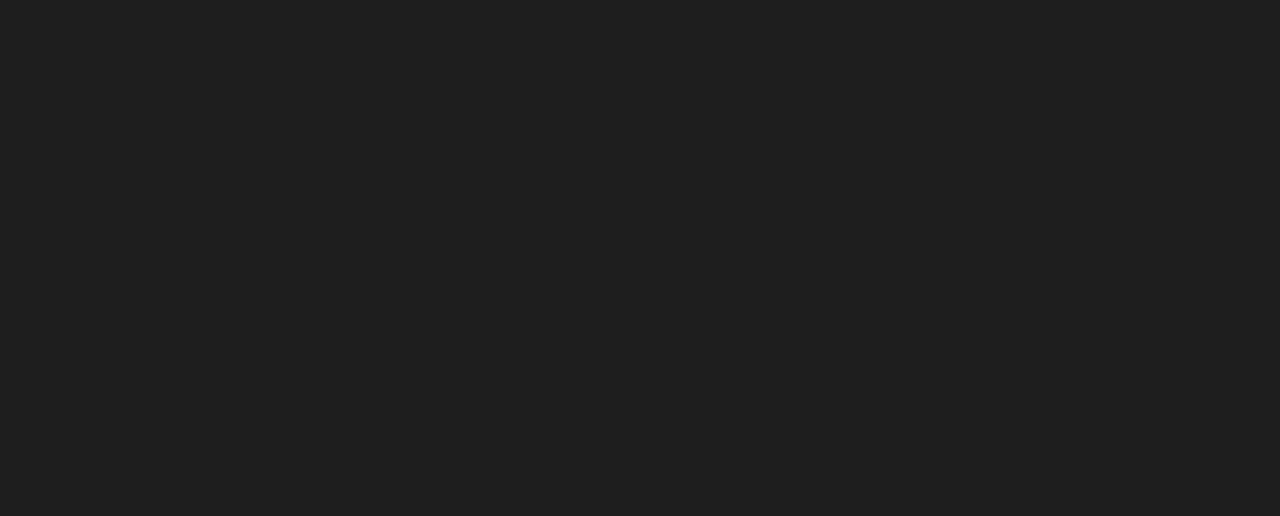
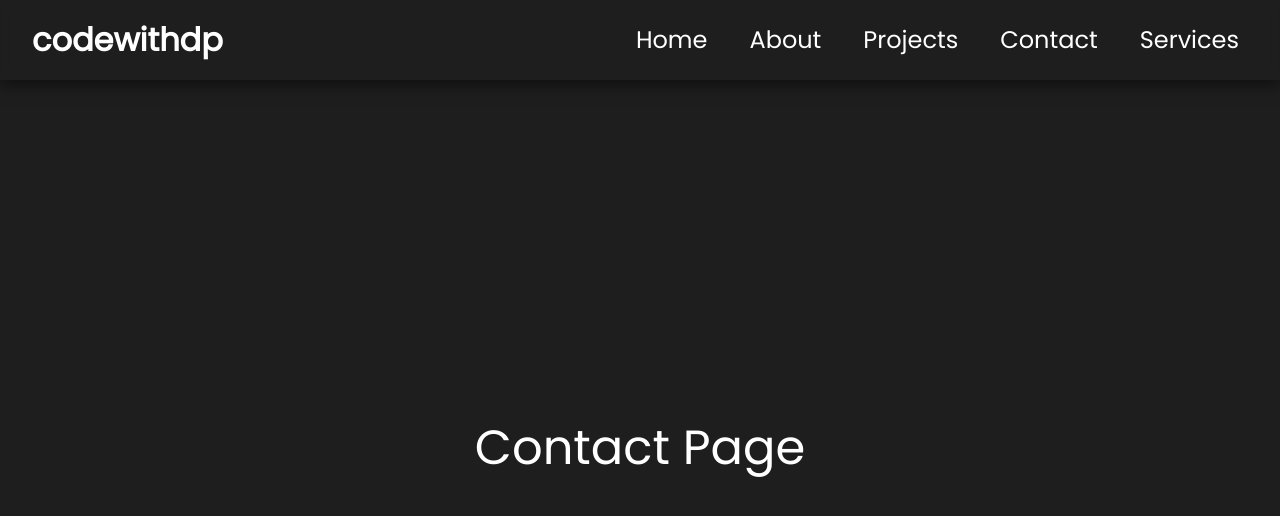
Before and after one commit to Dp20703/codewithdp, a React (Vite) app: page /contact in a window 1280 px wide. Before the commit this address had no page. Shown: the top 516 px of the page. Built offline with nearby package versions, Linux system fonts and the light colour scheme.

Commit message:
feat: add routing and new pages for About, Contact, Projects, and NotFound

```diff
--- a/src/App.jsx
+++ b/src/App.jsx
@@ -1,12 +1,19 @@
 import { BrowserRouter, Route, Router, Routes } from "react-router-dom";
-import Navbar from "./components/layout/Navbar";
 import Home from "./pages/Home";
+import About from "./pages/About";
+import NotFound from "./pages/NotFound";
+import Contact from "./pages/Contact";
+import Projects from "./pages/Projects";
 
 const App = () => {
   return (
     <BrowserRouter>
       <Routes>
         <Route path="/" element={<Home />} />
+        <Route path="/about" element={<About />} />
+        <Route path="/contact" element={<Contact />} />
+        <Route path="/projects" element={<Projects />} />
+        <Route path="/*" element={<NotFound />} />
       </Routes>
     </BrowserRouter>
   );
--- a/src/components/layout/Navbar.jsx
+++ b/src/components/layout/Navbar.jsx
@@ -1,3 +1,4 @@
+import { Link } from "react-router-dom";
 import "../../styles/Navbar.css";
 const Navbar = () => {
   const openSideBar = () => {
@@ -6,13 +7,14 @@
     navbarToggle.classList.toggle("active");
     navbarMenu.classList.toggle("active");
   };
+
   return (
     <>
       <nav className="navbar">
         <div className="navbar-container">
-          <a href="#" className="navbar-logo">
+          <Link to="/" className="navbar-logo">
             codewithdp
-          </a>
+          </Link>
           <button className="navbar-toggle" onClick={openSideBar}>
             <span className="bar"></span>
             <span className="bar"></span>
@@ -21,21 +23,21 @@
 
           <ul className="navbar-menu">
             <li>
-              <a href="#" className="active">
+              <Link to="/" className="active">
                 Home
-              </a>
+              </Link>
             </li>
             <li>
-              <a href="#">About</a>
+              <Link to="/about">About</Link>
             </li>
             <li>
-              <a href="#">Services</a>
+              <Link to="/projects">Projects</Link>
             </li>
             <li>
-              <a href="#">Blog</a>
+              <Link to="/contact">Contact</Link>
             </li>
             <li>
-              <a href="#">Contact</a>
+              <Link to="/services">Services</Link>
             </li>
           </ul>
         </div>
--- /dev/null
+++ b/src/pages/About.jsx
@@ -0,0 +1,14 @@
+import Navbar from "../components/layout/Navbar";
+
+const About = () => {
+  return (
+    <div>
+      <Navbar />
+      <h1 className="text-5xl text-center absolute top-1/2 right-1/2 translate-x-1/2 translate-y-1/2">
+        About Page
+      </h1>
+    </div>
+  );
+};
+
+export default About;
--- /dev/null
+++ b/src/pages/Contact.jsx
@@ -0,0 +1,14 @@
+import Navbar from "../components/layout/Navbar";
+
+const Contact = () => {
+  return (
+    <div>
+      <Navbar />
+      <h1 className="text-5xl text-center absolute top-1/2 right-1/2 translate-x-1/2 translate-y-1/2">
+        Contact Page
+      </h1>
+    </div>
+  );
+};
+
+export default Contact;
--- /dev/null
+++ b/src/pages/NotFound.jsx
@@ -0,0 +1,20 @@
+import React from "react";
+import { Link } from "react-router-dom";
+
+const NotFound = () => {
+  return (
+    <>
+      <div className="text-center absolute top-1/2 right-1/2 translate-1/2">
+        <h1 className="text-5xl"> NotFound Page</h1>
+        <div className="text-2xl ">
+          Go to{" "}
+          <Link to={"/"} className="underline text-blue-400">
+            Home
+          </Link>
+        </div>
+      </div>
+    </>
+  );
+};
+
+export default NotFound;
--- /dev/null
+++ b/src/pages/Projects.jsx
@@ -0,0 +1,14 @@
+import Navbar from "../components/layout/Navbar";
+
+const Projects = () => {
+  return (
+    <div>
+      <Navbar />
+      <h1 className="text-5xl text-center absolute top-1/2 right-1/2 translate-x-1/2 translate-y-1/2">
+        Projects Page
+      </h1>
+    </div>
+  );
+};
+
+export default Projects;
--- a/src/styles/Navbar.css
+++ b/src/styles/Navbar.css
@@ -29,7 +29,7 @@
   align-items: center;
   justify-content: space-between;
   width: 100%;
-  padding: 0 2rem;
+  padding: 1rem 2rem;
   max-width: 1600px;
 }
 
@@ -45,7 +45,6 @@
   align-items: center;
   gap: 1.5rem !important;
   font-size: 1.2rem;
-  padding: 2rem 0.2rem;
   list-style: none;
 }
 
@@ -133,7 +132,7 @@
 
 @media screen and (max-width: 480px) {
   .navbar-container {
-    padding: 1rem 1rem;
+    padding: .8rem 1rem;
   }
   .navbar-logo {
     font-size: 1.5rem;
```
